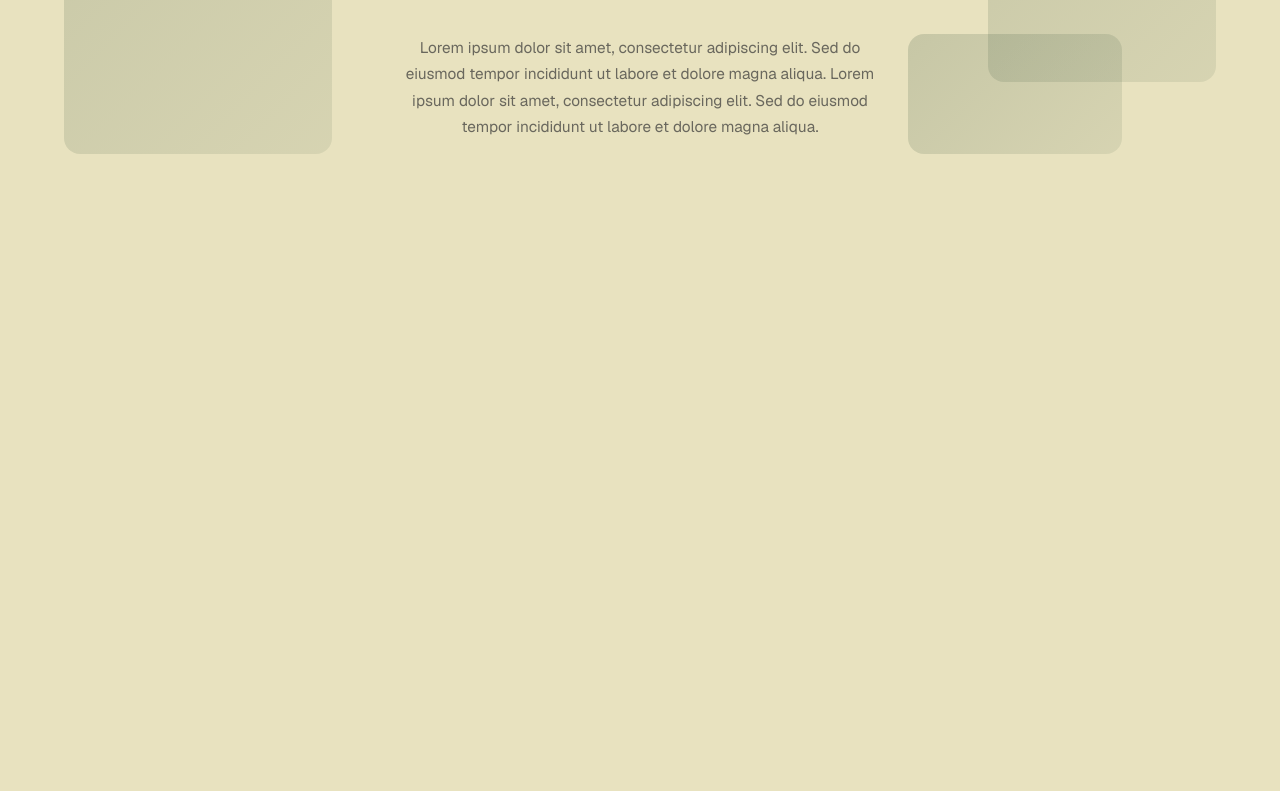
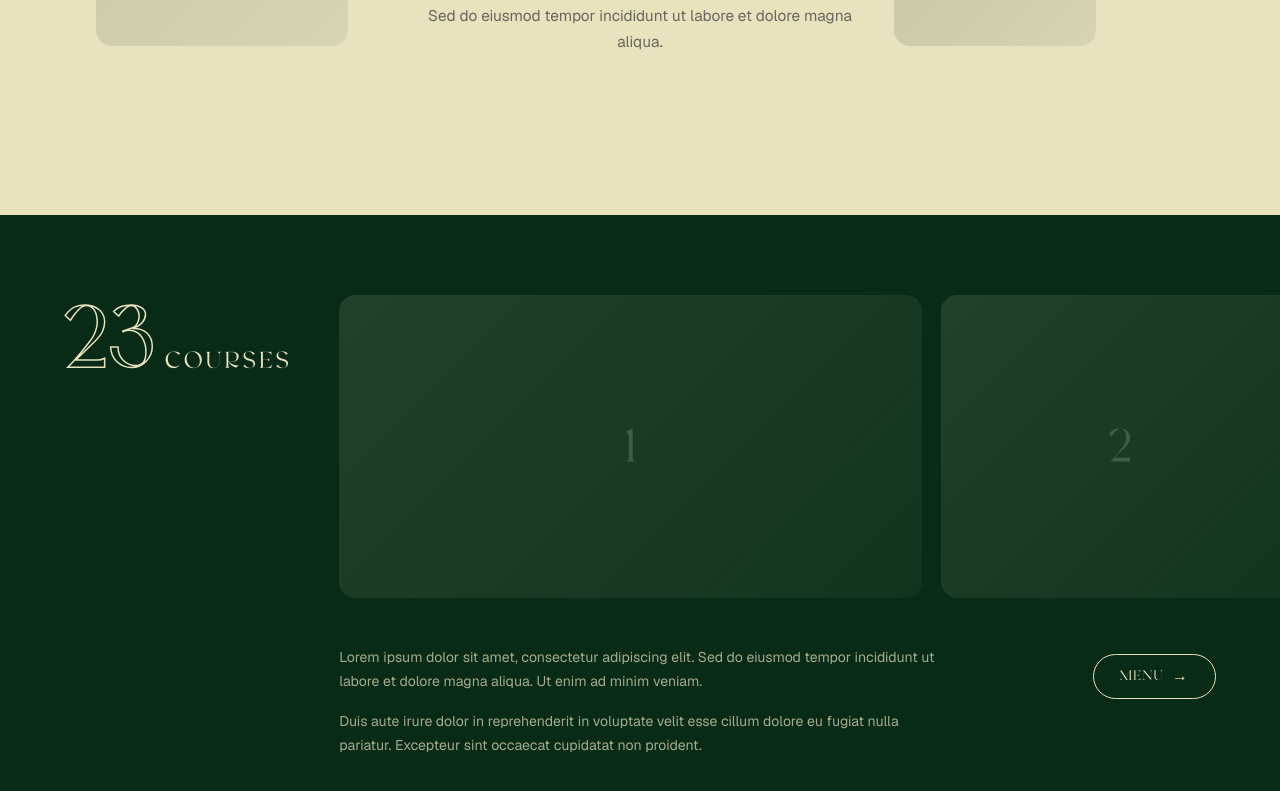
Before and after one commit to kaloyankolev13/ona_rest, a Next.js app: page /en in a window 1280 px wide. Shown: the part 1734-2525 px from the top of the page. Before the commit the page ends 1984 px from the top, so only its background shows below. Built offline with nearby package versions, Linux system fonts and the light colour scheme.

Commit message:
added courses section

```diff
--- a/src/app/[locale]/page.tsx
+++ b/src/app/[locale]/page.tsx
@@ -5,6 +5,7 @@ import {
   MainContent,
   ScrollMarquee,
   HeritageSection,
+  CoursesSection,
 } from "@/components";
 
 export default function Home() {
@@ -14,6 +15,7 @@ export default function Home() {
       <MainContent />
       <ScrollMarquee />
       <HeritageSection />
+      <CoursesSection />
     </>
   );
 }
--- /dev/null
+++ b/src/components/CoursesSection/CoursesSection.module.css
@@ -0,0 +1,160 @@
+.section {
+  background-color: var(--primary-green);
+  width: 100%;
+  padding: 5rem 0 5rem 4rem;
+  overflow: hidden;
+}
+
+.layout {
+  display: flex;
+  flex-direction: column;
+  gap: 3rem;
+}
+
+.topRow {
+  display: flex;
+  gap: 2rem;
+  align-items: stretch;
+}
+
+.titleBlock {
+  display: flex;
+  align-items: baseline;
+  gap: 0.6rem;
+  flex-shrink: 0;
+  width: 20%;
+  min-width: fit-content;
+}
+
+.bigNumber {
+  font-family: var(--font-valky), serif;
+  font-size: clamp(4rem, 7vw, 7rem);
+  color: transparent;
+  -webkit-text-stroke: 1.5px #e8e2bf;
+  line-height: 1;
+}
+
+.label {
+  font-family: var(--font-valky), serif;
+  font-size: clamp(1rem, 1.8vw, 1.6rem);
+  color: #e8e2bf;
+  letter-spacing: 0.15em;
+  text-transform: uppercase;
+}
+
+/* ── Bottom row (text + button, aligned with gallery) ── */
+.bottom {
+  display: flex;
+  align-items: flex-start;
+  justify-content: space-between;
+  gap: 2rem;
+  padding-right: 4rem;
+  margin-left: calc(20% + 2rem);
+}
+
+.desc {
+  display: flex;
+  flex-direction: column;
+  gap: 1rem;
+  max-width: 600px;
+}
+
+.descText {
+  font-family: var(--font-geist-sans), sans-serif;
+  font-size: clamp(0.8rem, 1.1vw, 0.95rem);
+  color: rgba(232, 226, 191, 0.7);
+  line-height: 1.7;
+  margin: 0;
+}
+
+.menuBtn {
+  display: inline-flex;
+  align-items: center;
+  gap: 0.5rem;
+  margin-top: 0.5rem;
+  padding: 0.6rem 1.6rem;
+  border: 1px solid #e8e2bf;
+  border-radius: 2rem;
+  background: transparent;
+  color: #e8e2bf;
+  font-family: var(--font-valky), serif;
+  font-size: 0.85rem;
+  letter-spacing: 0.1em;
+  cursor: pointer;
+  transition: background 0.3s, color 0.3s;
+  width: fit-content;
+}
+
+.menuBtn:hover {
+  background: #e8e2bf;
+  color: var(--primary-green);
+}
+
+.arrow {
+  font-size: 1rem;
+  transition: transform 0.3s;
+}
+
+.menuBtn:hover .arrow {
+  transform: translateX(3px);
+}
+
+/* ── Gallery (click-through, two photos visible) ── */
+.gallery {
+  position: relative;
+  flex: 1;
+  min-width: 0;
+  aspect-ratio: 28 / 9  ;
+  cursor: pointer;
+  overflow: hidden;
+  border-radius: 1rem 0 0 1rem;
+}
+
+.slide {
+  position: absolute;
+  top: 0;
+  height: 100%;
+  will-change: left, width, opacity;
+}
+
+.slidePlaceholder {
+  width: 100%;
+  height: 100%;
+  background: linear-gradient(
+    135deg,
+    rgba(232, 226, 191, 0.12) 0%,
+    rgba(232, 226, 191, 0.05) 100%
+  );
+  display: flex;
+  align-items: center;
+  justify-content: center;
+  border-radius: 1rem;
+}
+
+.slideLabel {
+  font-family: var(--font-valky), serif;
+  font-size: 3rem;
+  color: rgba(232, 226, 191, 0.2);
+}
+
+/* ── Responsive ── */
+@media (max-width: 900px) {
+  .section {
+    padding: 3rem 2rem;
+  }
+
+  .layout {
+    grid-template-columns: 1fr;
+    gap: 2.5rem;
+  }
+
+  .desc {
+    max-width: 100%;
+  }
+}
+
+@media (max-width: 500px) {
+  .section {
+    padding: 2.5rem 1.5rem;
+  }
+}
--- /dev/null
+++ b/src/components/CoursesSection/CoursesSection.tsx
@@ -0,0 +1,197 @@
+"use client";
+
+import { useEffect, useRef, useState, useCallback } from "react";
+import gsap from "gsap";
+import { ScrollTrigger } from "gsap/ScrollTrigger";
+import {
+  animateLettersOnScroll,
+  animateRevealOnScroll,
+} from "@/animations/scrollAnimations";
+import animStyles from "@/animations/animations.module.css";
+import styles from "./CoursesSection.module.css";
+
+gsap.registerPlugin(ScrollTrigger);
+
+const SLIDE_COUNT = 5;
+
+function splitToLetters(text: string, className: string) {
+  return text.split("").map((char, i) => (
+    <span key={i} className={className}>
+      {char === " " ? "\u00A0" : char}
+    </span>
+  ));
+}
+
+export function CoursesSection() {
+  const sectionRef = useRef<HTMLDivElement>(null);
+  const numberRef = useRef<HTMLSpanElement>(null);
+  const labelRef = useRef<HTMLSpanElement>(null);
+  const descRef = useRef<HTMLDivElement>(null);
+  const slidesRef = useRef<(HTMLDivElement | null)[]>([]);
+
+  const [current, setCurrent] = useState(0);
+  const animating = useRef(false);
+
+  // Position: main slot = left:0, peek slot = left:64%, hidden = off-screen
+  const MAIN_LEFT = "0%";
+  const PEEK_LEFT = "64%";
+  const PEEK_WIDTH = "38%";
+  const MAIN_WIDTH = "62%";
+  const OFF_SCREEN = "110%";
+
+  const positionSlide = useCallback(
+    (slide: HTMLDivElement, role: "main" | "peek" | "hidden") => {
+      if (role === "main") {
+        gsap.set(slide, { left: MAIN_LEFT, width: MAIN_WIDTH, zIndex: 2, opacity: 1 });
+      } else if (role === "peek") {
+        gsap.set(slide, { left: PEEK_LEFT, width: PEEK_WIDTH, zIndex: 1, opacity: 1 });
+      } else {
+        gsap.set(slide, { left: OFF_SCREEN, width: PEEK_WIDTH, zIndex: 0, opacity: 0 });
+      }
+    },
+    []
+  );
+
+  const advance = useCallback(() => {
+    if (animating.current) return;
+    animating.current = true;
+
+    const nextIndex = (current + 1) % SLIDE_COUNT;
+    const peekIndex = (current + 2) % SLIDE_COUNT;
+    const currentSlide = slidesRef.current[current];
+    const nextSlide = slidesRef.current[nextIndex];
+    const peekSlide = slidesRef.current[peekIndex];
+
+    if (!currentSlide || !nextSlide || !peekSlide) {
+      animating.current = false;
+      return;
+    }
+
+    const tl = gsap.timeline({
+      onComplete: () => {
+        positionSlide(currentSlide, "hidden");
+        setCurrent(nextIndex);
+        animating.current = false;
+      },
+    });
+
+    // Current exits left
+    tl.to(currentSlide, {
+      left: "-62%",
+      opacity: 0,
+      duration: 0.7,
+      ease: "power2.inOut",
+    }, 0);
+
+    // Peek moves into main position and grows
+    tl.to(nextSlide, {
+      left: MAIN_LEFT,
+      width: MAIN_WIDTH,
+      zIndex: 2,
+      duration: 0.7,
+      ease: "power2.inOut",
+    }, 0);
+
+    // New peek slides in from off-screen
+    gsap.set(peekSlide, { left: OFF_SCREEN, width: PEEK_WIDTH, zIndex: 1, opacity: 1 });
+    tl.to(peekSlide, {
+      left: PEEK_LEFT,
+      duration: 0.7,
+      ease: "power2.inOut",
+    }, 0);
+  }, [current, positionSlide]);
+
+  useEffect(() => {
+    slidesRef.current.forEach((slide, i) => {
+      if (!slide) return;
+      if (i === 0) {
+        positionSlide(slide, "main");
+      } else if (i === 1) {
+        positionSlide(slide, "peek");
+      } else {
+        positionSlide(slide, "hidden");
+      }
+    });
+  }, [positionSlide]);
+
+  useEffect(() => {
+    const section = sectionRef.current;
+    if (!section) return;
+
+    const ctx = gsap.context(() => {
+      if (numberRef.current) {
+        animateLettersOnScroll(numberRef.current, `.${animStyles.letter}`, {
+          stagger: 0.06,
+          duration: 0.5,
+        });
+      }
+      if (labelRef.current) {
+        animateLettersOnScroll(labelRef.current, `.${animStyles.letter}`, {
+          stagger: 0.04,
+          duration: 0.4,
+          delay: 0.2,
+        });
+      }
+      if (descRef.current) {
+        animateRevealOnScroll(descRef.current, {
+          y: 40,
+          duration: 0.7,
+          delay: 0.4,
+        });
+      }
+    }, section);
+
+    return () => ctx.revert();
+  }, []);
+
+  return (
+    <section ref={sectionRef} className={styles.section}>
+      <div className={styles.layout}>
+        {/* ── Top: title + gallery side by side ── */}
+        <div className={styles.topRow}>
+          <div className={styles.titleBlock}>
+            <span ref={numberRef} className={styles.bigNumber}>
+              {splitToLetters("23", animStyles.letter)}
+            </span>
+            <span ref={labelRef} className={styles.label}>
+              {splitToLetters("COURSES", animStyles.letter)}
+            </span>
+          </div>
+
+          <div className={styles.gallery} onClick={advance}>
+          {Array.from({ length: SLIDE_COUNT }).map((_, i) => (
+            <div
+              key={i}
+              ref={(el) => { slidesRef.current[i] = el; }}
+              className={styles.slide}
+            >
+              <div className={styles.slidePlaceholder}>
+                <span className={styles.slideLabel}>{i + 1}</span>
+              </div>
+            </div>
+          ))}
+          </div>
+        </div>
+
+        {/* ── Description below photos ── */}
+        <div ref={descRef} className={styles.bottom}>
+          <div className={styles.desc}>
+            <p className={styles.descText}>
+              Lorem ipsum dolor sit amet, consectetur adipiscing elit. Sed do
+              eiusmod tempor incididunt ut labore et dolore magna aliqua. Ut enim
+              ad minim veniam.
+            </p>
+            <p className={styles.descText}>
+              Duis aute irure dolor in reprehenderit in voluptate velit esse
+              cillum dolore eu fugiat nulla pariatur. Excepteur sint occaecat
+              cupidatat non proident.
+            </p>
+          </div>
+          <button className={styles.menuBtn}>
+            MENU <span className={styles.arrow}>→</span>
+          </button>
+        </div>
+      </div>
+    </section>
+  );
+}
--- /dev/null
+++ b/src/components/CoursesSection/index.ts
@@ -0,0 +1 @@
+export { CoursesSection } from "./CoursesSection";
--- a/src/components/HeritageSection/HeritageSection.module.css
+++ b/src/components/HeritageSection/HeritageSection.module.css
@@ -1,7 +1,7 @@
 .section {
   background-color: #e8e2bf;
   width: 100%;
-  padding: 6rem 4rem;
+  padding:0rem 6rem 10rem 6rem;
 }
 
 .layout {
--- a/src/components/index.ts
+++ b/src/components/index.ts
@@ -1,3 +1,4 @@
+export { CoursesSection } from "./CoursesSection";
 export { HeritageSection } from "./HeritageSection";
 export { Loading } from "./Loading";
 export { MainContent } from "./MainContent";
```
